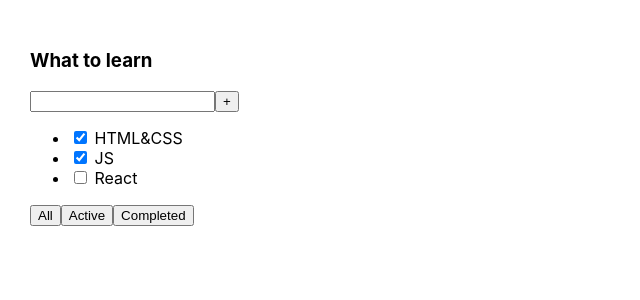
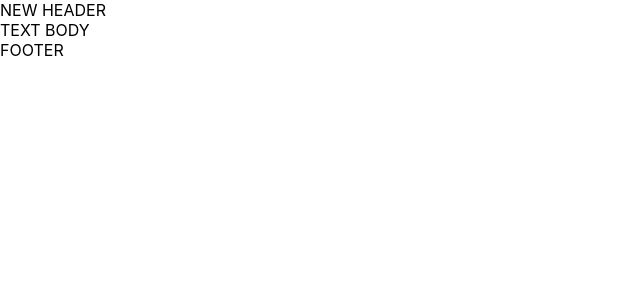
Before and after one commit to Alex-Fes/microtasks, a React (Create React App) app: page / in a window 1280 px wide. Shown: the top 300 px of the page, without its empty margins (0-640 px from the left). Built offline with nearby package versions, Linux system fonts and the light colour scheme.

Commit message:
add new Component

```diff
--- a/src/App.tsx
+++ b/src/App.tsx
@@ -1,27 +1,15 @@
 import React from 'react';
 import './App.css';
+import Header from "./site/Components/Header/Header";
+import Footer from "./site/Components/Footer/Footer";
+import Body from "./site/Components/Body/Body";
 
 function App() {
-    return (
-        <div className="App">
-            <div>
-                <h3>What to learn</h3>
-                <div>
-                    <input/>
-                    <button>+</button>
-                </div>
-                <ul>
-                    <li><input type="checkbox" checked={true}/> <span>HTML&CSS</span></li>
-                    <li><input type="checkbox" checked={true}/> <span>JS</span></li>
-                    <li><input type="checkbox" checked={false}/> <span>React</span></li>
-                </ul>
-                <div>
-                    <button>All</button>
-                    <button>Active</button>
-                    <button>Completed</button>
-                </div>
-            </div>
-        </div>
+    return (<>
+            <Header titleForHeader = {'NEW HEADER'}/>
+            <Body titleForBody = {'TEXT BODY'}/>
+            <Footer titleForFooter = {'FOOTER'}/>
+        </>
     );
 }
 
--- /dev/null
+++ b/src/site/Components/Body/Body.tsx
@@ -0,0 +1,15 @@
+import React from 'react';
+
+type BodyPropsType = {
+    titleForBody: string
+}
+
+
+
+const Body = (props: BodyPropsType) => {
+    return (
+        <div>{props.titleForBody}</div>
+    )
+}
+
+export default Body;
--- /dev/null
+++ b/src/site/Components/Footer/Footer.tsx
@@ -0,0 +1,16 @@
+import React from 'react';
+
+
+type FooterPropsType =  {
+    titleForFooter: string
+}
+
+
+
+const Footer = (props: FooterPropsType) => {
+    return (
+        <div>{props.titleForFooter}</div>
+    )
+}
+
+export default Footer;
--- /dev/null
+++ b/src/site/Components/Header/Header.tsx
@@ -0,0 +1,15 @@
+import React from 'react';
+
+
+type HeaderPropsType = {
+    titleForHeader: string
+}
+
+
+const Header = (props: HeaderPropsType) => {
+    return (
+        <div>{props.titleForHeader}</div>
+    )
+}
+
+export default Header;
```
